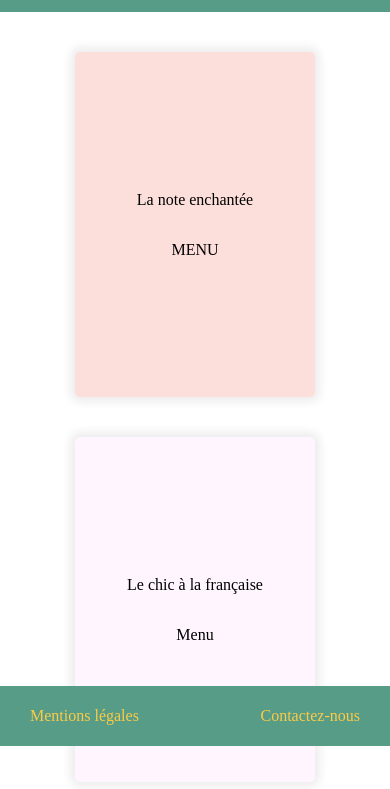
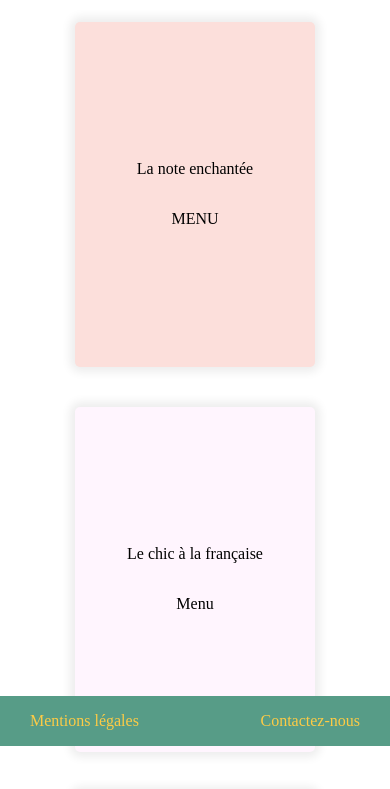
Before and after one commit to porteb/ohmyfood, a website: page index.html in a window 390 px wide. Shown: the part 98-887 px from the top of the page. Drawn offline with Linux system fonts and the light colour scheme.

Commit message:
responsive

```diff
--- a/public/scss/base/_base.scss
+++ b/public/scss/base/_base.scss
@@ -3,7 +3,7 @@ body {
     flex-direction: column;
     // flex-wrap: wrap;
     max-width: 640px;
-    max-height: 100%;
+    max-height: 100vh;
     margin: auto;
 }
 
```
Also changed, not shown: public/css/style.css.
